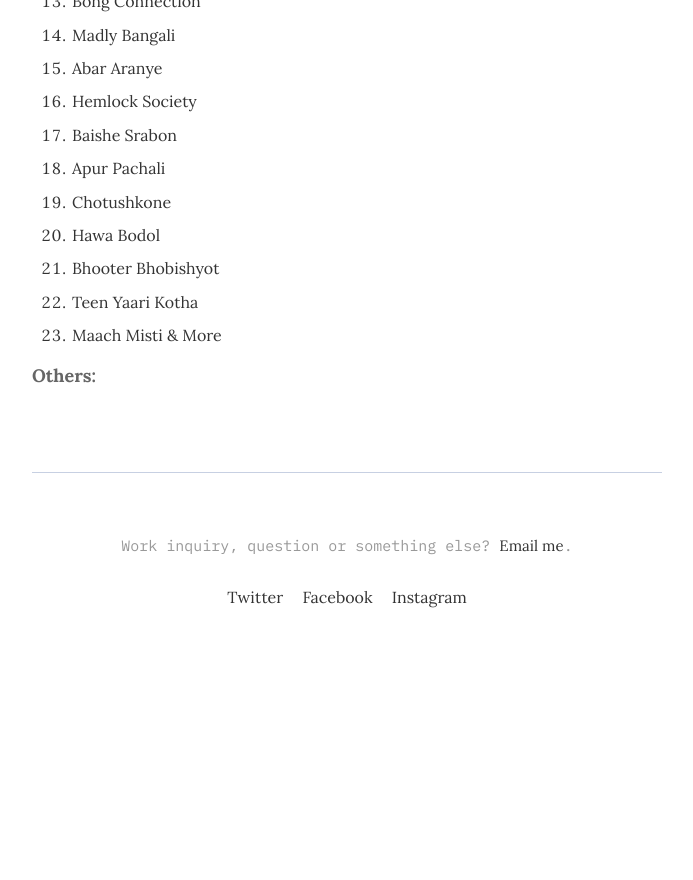
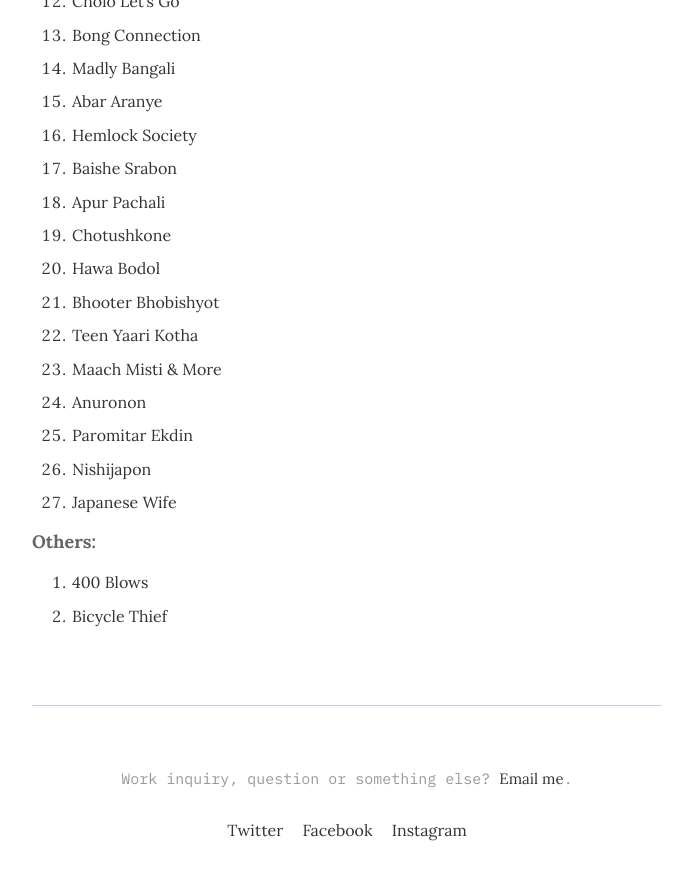
Before and after one commit to argumentativeyouth/pblog, a Jekyll site: the page built from _pages/movies.md, in a window 1280 px wide and 900 px high, scrolled down 7471 px. Shown: the top 880 px of the window, without its empty margins (293-986 px from the left). Built offline with Jekyll 4.4.1, drawn with Linux system fonts in a browser that asks for light colours; before the commit the page ends 8137 px from its top, so only the background shows below that.

Commit message:
Update movies.md

```diff
--- a/_pages/movies.md
+++ b/_pages/movies.md
@@ -232,5 +233,11 @@ image:
 21. Bhooter Bhobishyot
 22. Teen Yaari Kotha
 23. Maach Misti & More
+24. Anuronon
+25. Paromitar Ekdin
+26. Nishijapon
+27. Japanese Wife
 
 **Others:**
+1. 400 Blows
+2. Bicycle Thief
```
Also changed, not shown: other parts of _pages/movies.md (+1 -0 lines).
